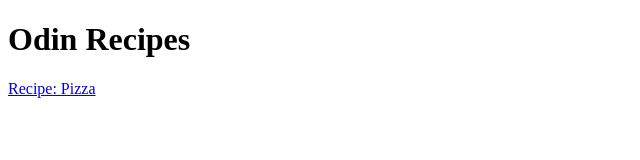
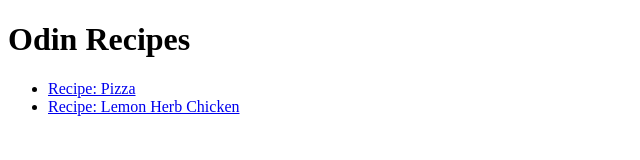
Before and after one commit to mvarrella15/odin-recipes, a plain HTML site: page index.html in a window 1280 px wide. Shown: the whole page, without its empty margins (0-640 px from the left). Drawn offline with Linux system fonts and the light colour scheme.

Commit message:
Added link to new dish and made recipes into ul

```diff
--- a/index.html
+++ b/index.html
@@ -7,6 +7,9 @@
 
     <body>
         <h1>Odin Recipes</h1>
-            <a href="recipes/pizza.html">Recipe: Pizza</a>
+        <ul>
+            <li><a href="recipes/pizza.html">Recipe: Pizza</a></li>
+            <li><a href="recipes/lemonherbchkn.html">Recipe: Lemon Herb Chicken</a></li>
+        </ul>
     </body>
 </html>
```
Also changed, not shown: recipes/lemonherbchkn.html (+1 -0 lines), images/Pizza.jpg (added).
